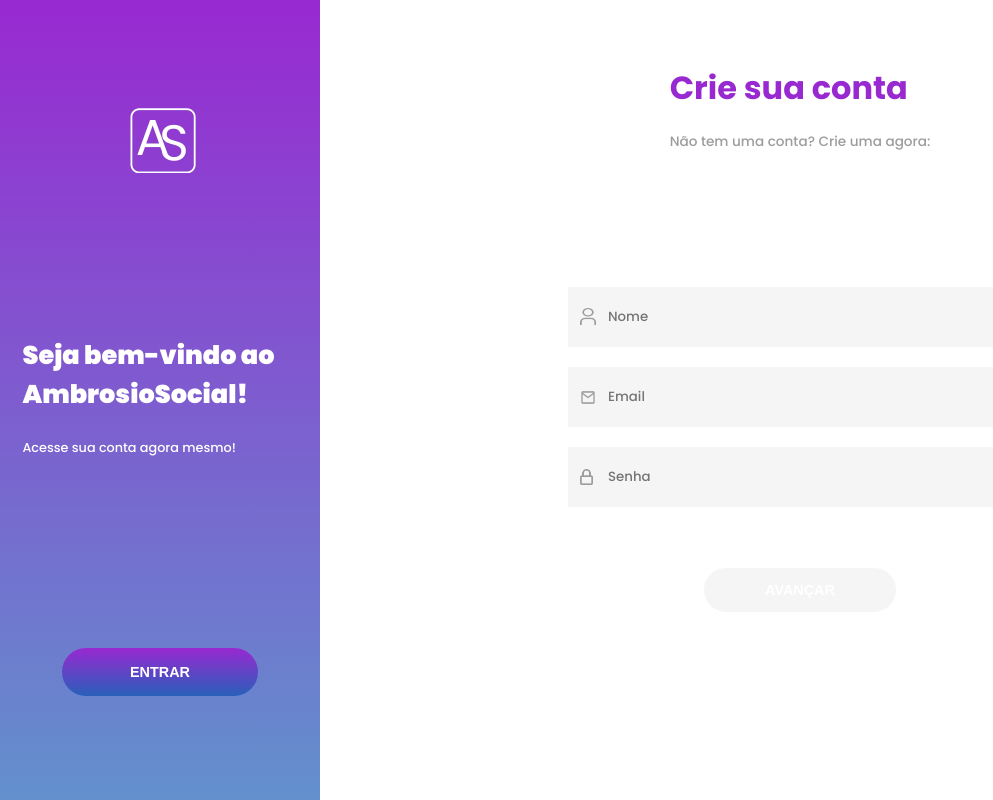
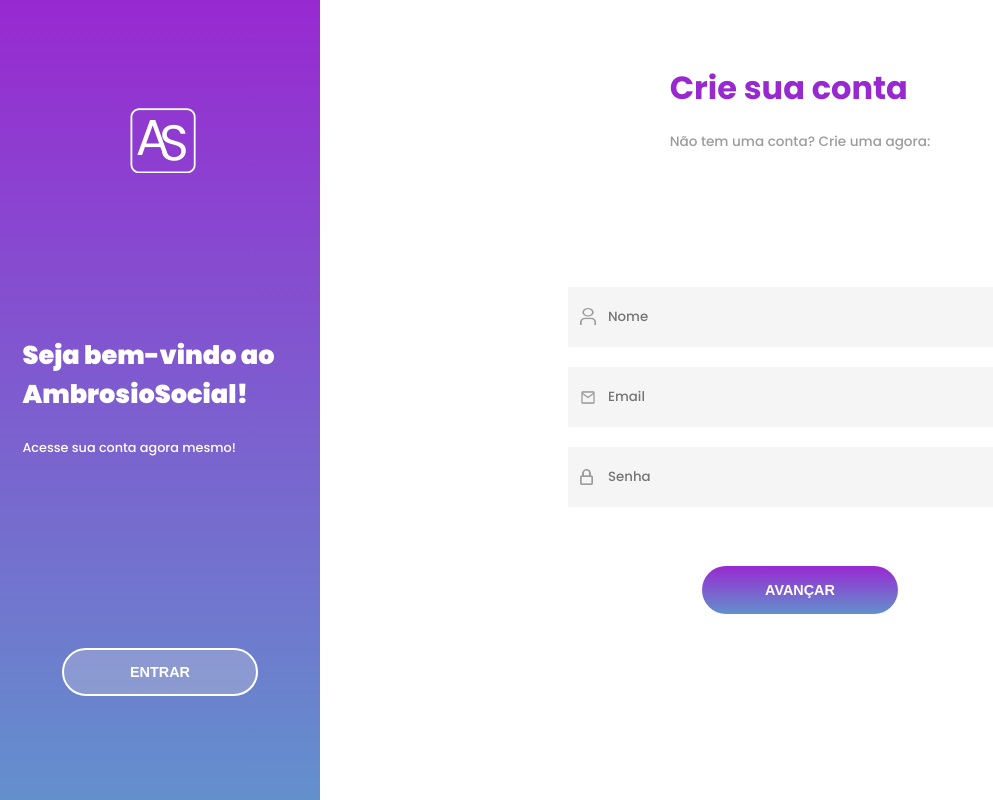
Before and after one commit to evellyn489/AmbrosioSocial, a React (Vite) app: page / in a window 1280 px wide. Shown: the whole page, without its empty margins (0-993 px from the left). Built offline with nearby package versions, Linux system fonts and the light colour scheme.

Commit message:
Correção de cores de botão da tela inicial

```diff
--- a/src/pages/CadastroInicial/CadastroInicial.module.scss
+++ b/src/pages/CadastroInicial/CadastroInicial.module.scss
@@ -20,6 +20,11 @@
 
         img {
             max-width: 125px;
+        }
+
+        button {
+            border: 2px solid #ffff;
+            background: rgba(217, 217, 217, 0.28);
         }
 
         div.texts {
@@ -101,11 +106,6 @@
 
                 text-align: center;
             }
-
-            button {
-                border: 2px solid #ffff;
-                background: rgba(217, 217, 217, 0.28);
-            }
         }
     }
 }
--- a/src/pages/CadastroInicial/CadastroInicial.tsx
+++ b/src/pages/CadastroInicial/CadastroInicial.tsx
@@ -50,7 +50,7 @@ export function CadastroInicial() {
                     <p>Acesse sua conta agora mesmo!</p>
                 </div>
 
-                <Button name="ENTRAR" type={3}/>
+                <Button name="ENTRAR"/>
             </aside>
 
             <main>
--- a/src/pages/Login/Login.module.scss
+++ b/src/pages/Login/Login.module.scss
@@ -36,7 +36,7 @@
                     color: #9829D1;
                     border: 2px solid #9829D1;
 
-                    background: #D9D9D9;
+                    background: rgba(217, 217, 217, 0.28);
                 }
 
                 a {
```
